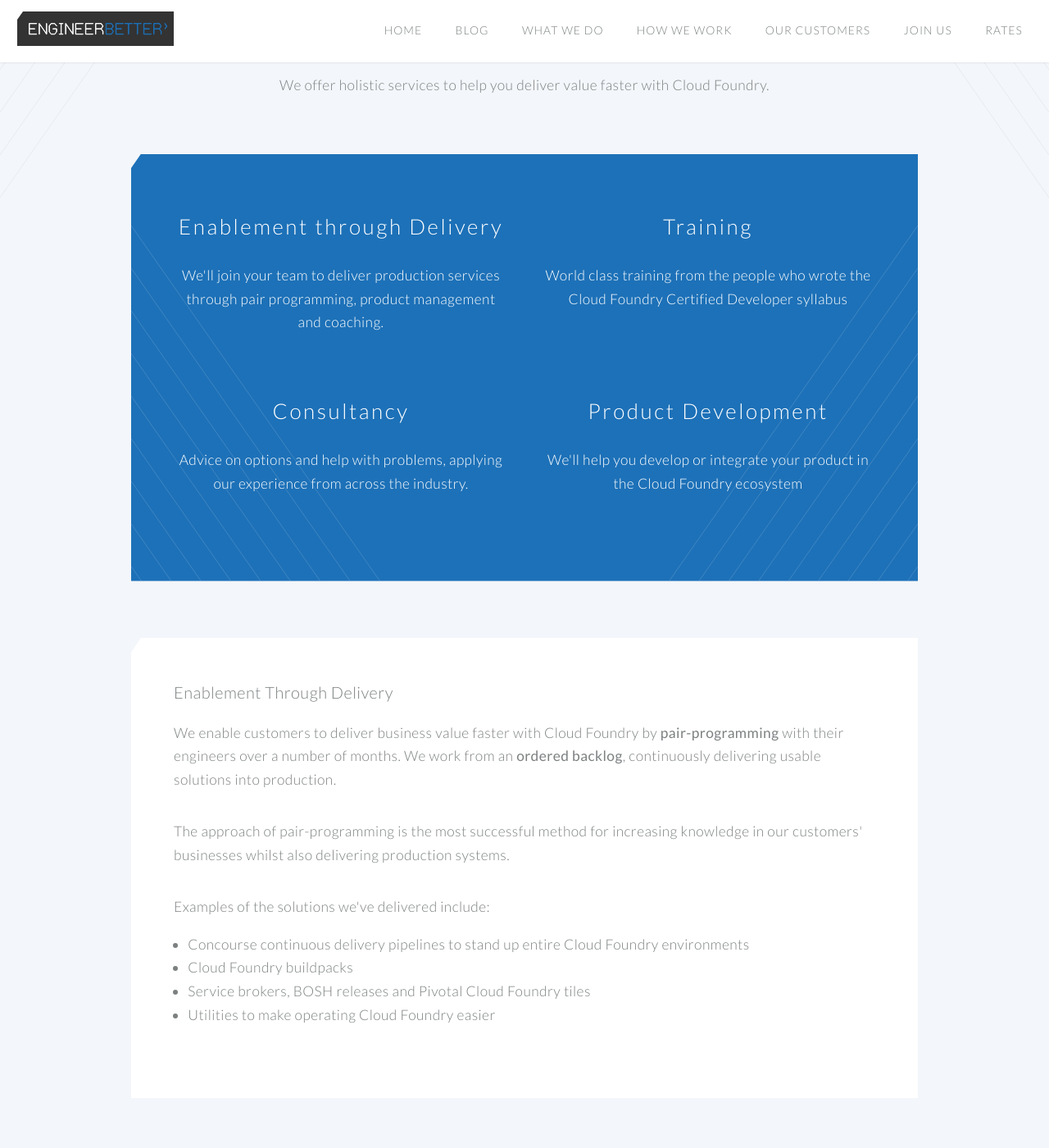
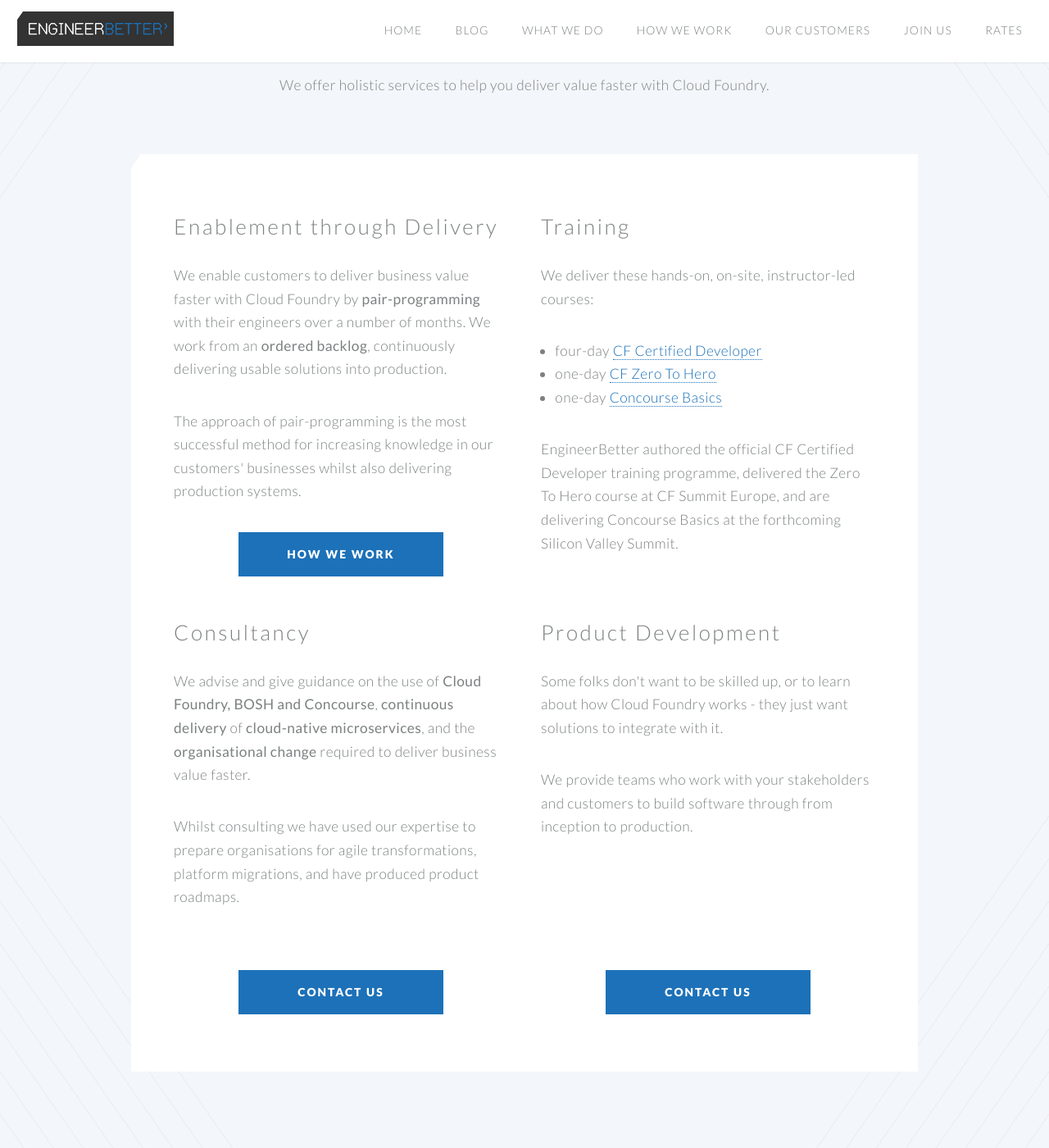
Before and after one commit to DanielJonesEB/engineerbetter.com, a Jekyll site: the page built from what-we-do.html, in a window 1280 px wide and 1400 px high, scrolled down 192 px. Shown: the whole window at 82% size. Built offline with Jekyll 4.4.1, drawn with Linux system fonts in a browser that asks for light colours; some of the changed text lies outside the part shown.

Commit message:
trim down what we do

```diff
--- a/what-we-do.html
+++ b/what-we-do.html
@@ -14,7 +14,7 @@
         </header>
 
         <!-- One-->
-          <section class="wrapper style2 container special clip">
+          <section class="wrapper style3 container clip">
 
             <div class="row">
 
@@ -24,11 +24,14 @@
                   <header>
                     <h2><a href="#enablement">Enablement through Delivery</a></h2>
                   </header>
-                  <p>
-                    We'll join your team to deliver production services through pair programming, product management and coaching.
-                  </p>
+                  <p>We enable customers to deliver business value faster with Cloud Foundry by <strong>pair-programming</strong> with their engineers over a number of months. We work from an <strong>ordered backlog</strong>, continuously delivering usable solutions into production.</p>
+                  <p>The approach of pair-programming is the most successful method for increasing knowledge in our customers' businesses whilst also delivering production systems.</p>
                 </section>
-
+                <section class="special">
+                  <ul class="buttons">
+                    <li><a href="how.html" class="button special">How We Work</a></li>
+                  </ul>
+                </section>
               </div>
               <div class="6u">
 
@@ -36,7 +39,13 @@
                   <header>
                     <h2><a href="#training">Training</a></h2>
                   </header>
-                  <p>World class training from the people who wrote the Cloud Foundry Certified Developer syllabus</p>
+                  <p>We deliver these hands-on, on-site, instructor-led courses:
+                  <ul>
+                    <li>four-day <a href="training.html#cfcd">CF Certified Developer</a></li>
+                    <li>one-day <a href="training.html#zth">CF Zero To Hero</a></li>
+                    <li>one-day <a href="concourse-training.html">Concourse Basics</a></li>
+                  </ul>
+                  <p>EngineerBetter authored the official CF Certified Developer training programme, delivered the Zero To Hero course at CF Summit Europe, and are delivering Concourse Basics at the forthcoming Silicon Valley Summit.</p>
                 </section>
               </div>
             </div>
@@ -49,9 +58,9 @@
                   <header>
                     <h2><a href="#consultancy">Consultancy</a></h2>
                   </header>
-                  <p>Advice on options and help with problems, applying our experience from across the industry.</p>
+                  <p>We advise and give guidance on the use of <strong>Cloud Foundry, BOSH and Concourse</strong>, <strong>continuous delivery</strong> of <strong>cloud-native microservices</strong>, and the <strong>organisational change</strong> required to deliver business value faster.</p>
+                  <p>Whilst consulting we have used our expertise to prepare organisations for agile transformations, platform migrations, and have produced product roadmaps.</p>
                 </section>
-
               </div>
               <div class="6u">
 
@@ -59,86 +68,29 @@
                   <header>
                     <h2><a href="#product">Product Development</a></h2>
                   </header>
-                  <p>We'll help you develop or integrate your product in the Cloud Foundry ecosystem</p>
+                  <p>Some folks don't want to be skilled up, or to learn about how Cloud Foundry works - they just want solutions to integrate with it.</p>
+                  <p>We provide teams who work with your stakeholders and customers to build software through from inception to production.</p>
+                </section>
+              </div>
+            </div>
+
+            <div class="row">
+              <div class="6u">
+                <section class="special">
+                  <ul class="buttons">
+                    <li><a href="#contact" class="button special">Contact Us</a></li>
+                  </ul>
+                </section>
+              </div>
+              <div class="6u">
+                <section class="special">
+                  <ul class="buttons">
+                    <li><a href="#contact" class="button special">Contact Us</a></li>
+                  </ul>
                 </section>
               </div>
             </div>
 
           </section>
 
-          <!-- Two -->
-          <section class="wrapper style4 container clip" id="enablement">
-
-            <div class="content">
-                <header>
-                  <h3>Enablement Through Delivery</h3>
-                </header>
-                <p>We enable customers to deliver business value faster with Cloud Foundry by <strong>pair-programming</strong> with their engineers over a number of months. We work from an <strong>ordered backlog</strong>, continuously delivering usable solutions into production.</p>
-                <p>The approach of pair-programming is the most successful method for increasing knowledge in our customers' businesses whilst also delivering production systems.</p>
-                <p style="margin: 0 0 1em 0">Examples of the solutions we've delivered include:</p>
-                <ul>
-                  <li>Concourse continuous delivery pipelines to stand up entire Cloud Foundry environments</li>
-                  <li>Cloud Foundry buildpacks</li>
-                  <li>Service brokers, BOSH releases and Pivotal Cloud Foundry tiles</li>
-                  <li>Utilities to make operating Cloud Foundry easier</li>
-                </ul>
-            </div>
-          </section>
-
-          <!--Three-->
-          <section class="wrapper style4 container clip" id="training">
-
-            <div class="content">
-                <header>
-                  <h3>Training</h3>
-                </header>
-                <p>We provide on-site hands-on, instructor-led <strong>Cloud Foundry training</strong>.
-                  After running <a href="https://cfsummiteu2016.sched.org/event/7qxA/training-cloud-foundry-for-beginners-from-zero-to-hero-dan-young-daniel-jones-peter-jones-engineerbetter-additional-fee-required-to-attend">training at Cloud Foundry Summit</a>
-                  the Cloud Foundry Foundation asked us to build the official training course for the Cloud Foundry Certified Developer exam.</p>
-
-                <p>We offer two levels of course. The aim of both of them is to establish a robust and accurate mental model of Cloud Foundry,
-                  by experiencing how to use the platform through practical exercises. Students are not given step-by-step instructions;
-                  instead the practical exercises lead them to discover solutions through use of the CF CLI and the CF documentation.
-                <p>
-                  Find out more about our training courses:
-                </p>
-                  <ul>
-                    <li><a href="training.html#zth">Zero to Hero</a></li>
-                    <li><a href="training.html#cfcd">Cloud Foundry Certified Developer</a></li>
-                  </ul>
-              </div>
-            </div>
-
-          </section>
-
-          <!--Four-->
-          <section class="wrapper style4 container clip" id="consultancy">
-
-            <div class="content">
-                <header>
-                  <h3>Consultancy</h3>
-                </header>
-                <p>We also offer advice and guidance on the use of <strong>Cloud Foundry, BOSH and Concourse</strong>, <strong>continuous delivery</strong> of <strong>cloud-native microservices</strong>, and the <strong>organisational change</strong> required to deliver business value faster.</p>
-            </div>
-
-          </section>
-
-          <!--Five-->
-          <section class="wrapper style4 container clip" id="product">
-
-            <div class="content">
-                <header>
-                  <h3>Product Development</h3>
-                </header>
-                <p>
-                  We'll help you build your Cloud Foundry related product and get it into the hands of users as quickly as possible.
-                  This can be can in the form of enablement through delivery if you're looking to acquire skills, or we can provide a
-                  team who will work with your stakeholders and customers to build the software through from inception to production.
-                  We can help with product management, test driven development and engineering values, so your product team can
-                  embrace change over time.
-                </p>
-            </div>
-
-          </section>
-
       </article>
```
